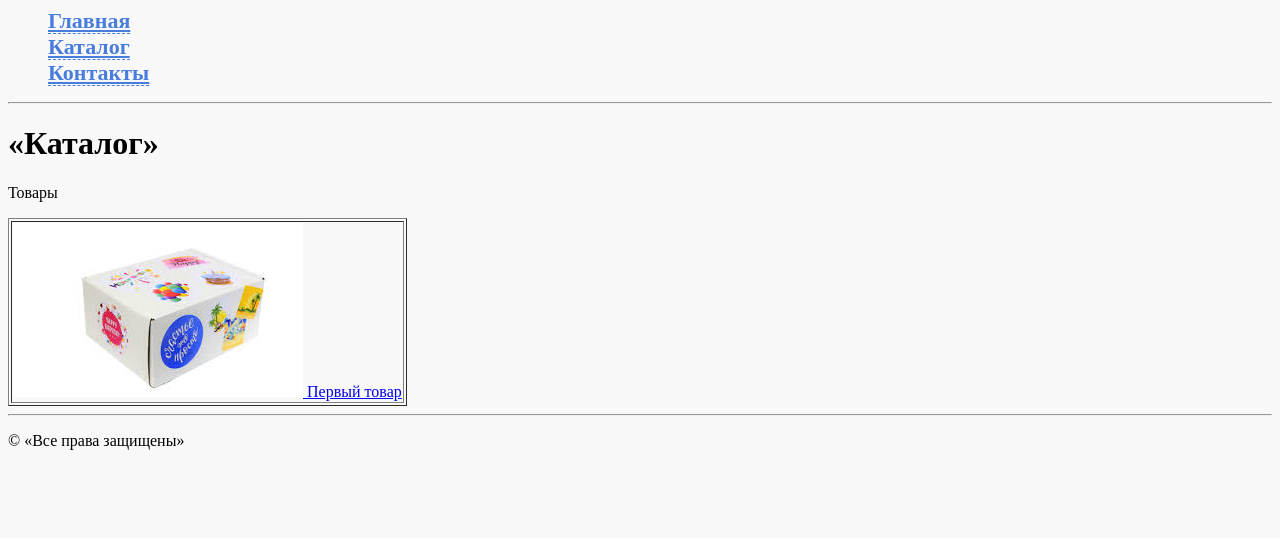
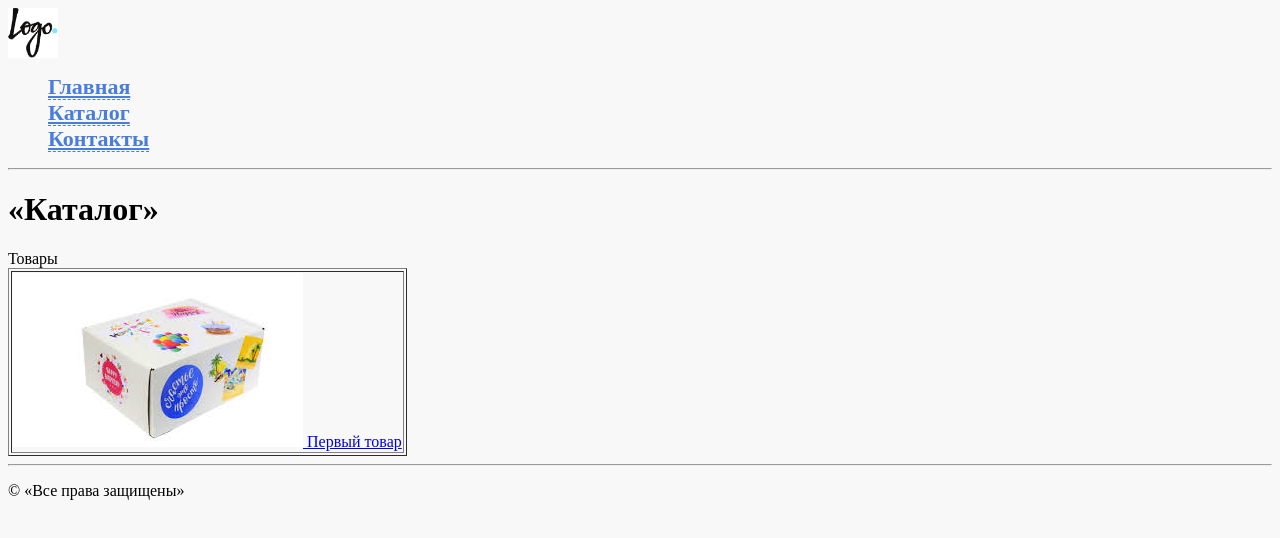
Before and after one commit to samezarus/geekbrains-html, a plain HTML site: page catalog.html in a window 1280 px wide. Drawn offline with Linux system fonts and the light colour scheme.

Commit message:
Update catalog.html
com

```diff
--- a/catalog.html
+++ b/catalog.html
@@ -9,6 +9,9 @@
 
 	<body>
 		<!-- head -->
+		<div class='header'>
+			<img src='./img/logo.png' width='50' height='50'>
+
 			<ul class='menu'>
 				<li>
 					<a href='index.html'>Главная</a>
@@ -20,25 +23,38 @@
 					<a href='contacts.html'>Контакты</a>
 				</li>
 			</ul>
+		</div>
 
 		<hr>
 
 		<!-- content -->
-		<p> <h1> «Каталог» </h1> </p>
+		<div>
+			<h1>
+				«Каталог»
+			</h1>
+		</div>
 
-		<p> Товары </p>
+		<div>
+			Товары
+		</div>
 
 		<table border='1'>
 			<tr>
 				<td>
-					<a href='prod1.html'> <p align='center' > <img src='./img/prod1.jpg'> Первый товар </p> </a>
+					<a href='prod1.html'>
+						<p align='center'>
+							<img src='./img/prod1.jpg'> Первый товар
+						</p>
+					</a>
 				</td>
 			</tr>
 		</table>
 
 		<!-- footer -->
+		<div class='footer'>
 			<hr>
 
 			<p> © «Все права защищены» </p>
+		</div>
 	</body>
 </html>
```
Lines whose indentation alone changed are shown as unchanged.
